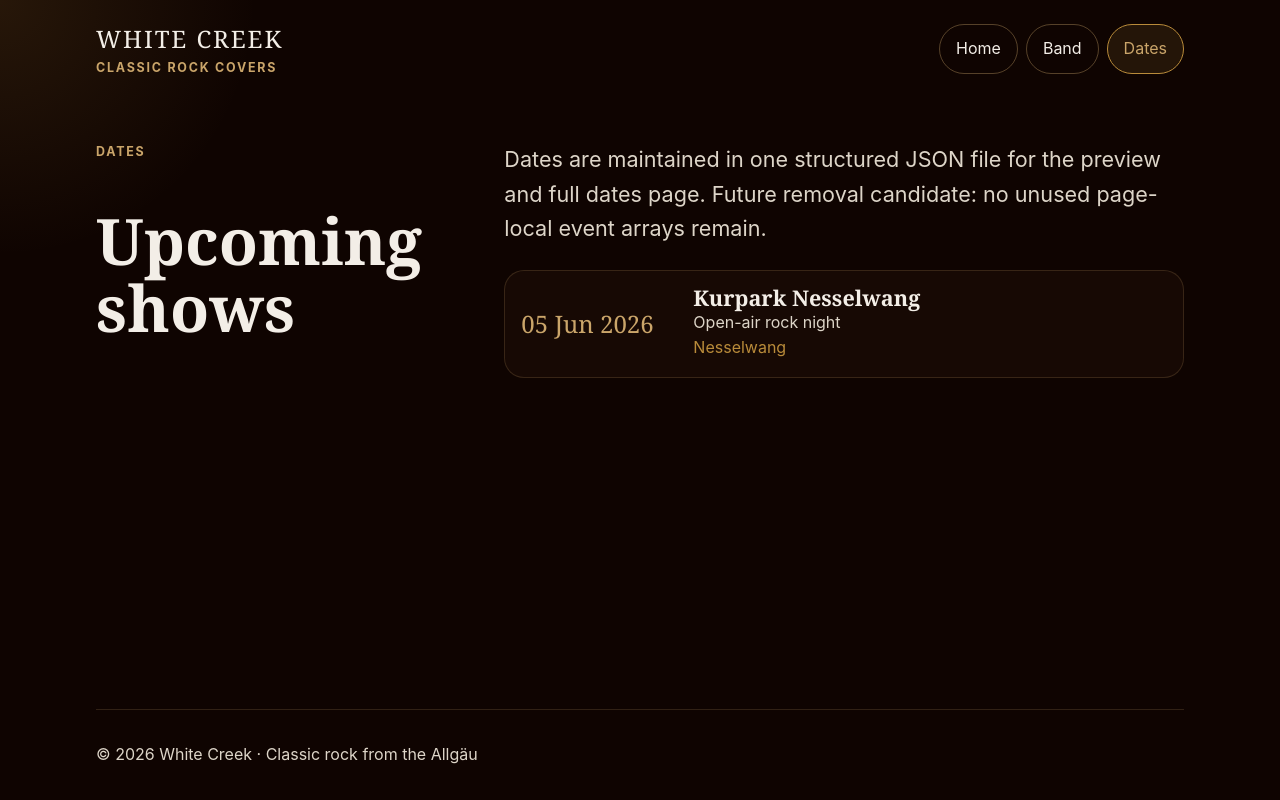
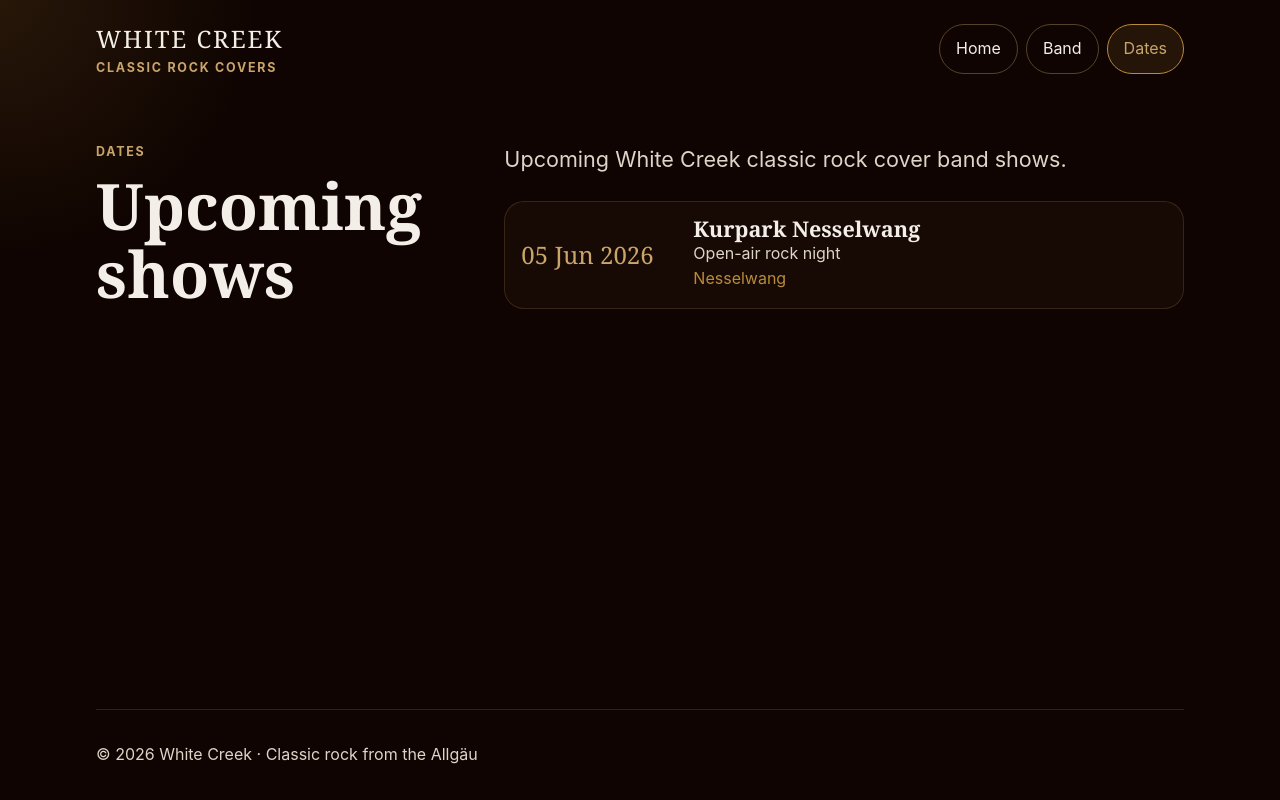
Before and after one commit to inib/whitecreek_website, a Gatsby site: page /dates in a window 1280 px wide. Built offline with nearby package versions, Linux system fonts and the light colour scheme; Gatsby itself is replaced by a stand-in of ours.

Commit message:
Update dates.js

```diff
--- a/src/pages/dates.js
+++ b/src/pages/dates.js
@@ -15,8 +15,7 @@ export default function DatesPage() {
     <Layout>
       <Section eyebrow="Dates" title="Upcoming shows">
         <p className="lead">
-          Dates are maintained in one structured JSON file for the preview and full
-          dates page. Future removal candidate: no unused page-local event arrays remain.
+          Upcoming White Creek classic rock cover band shows.
         </p>
         <EventList events={events} />
       </Section>
```
